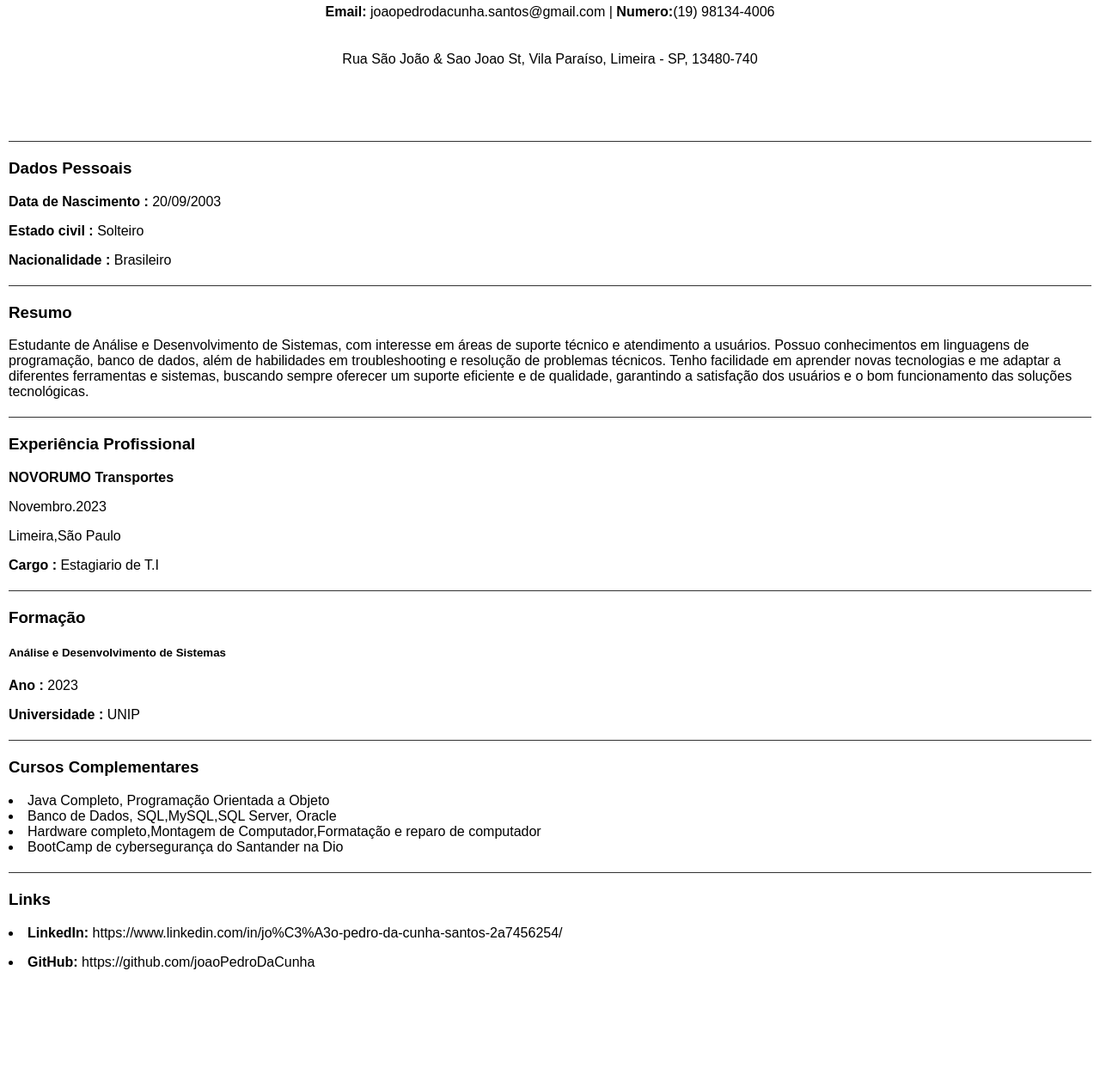
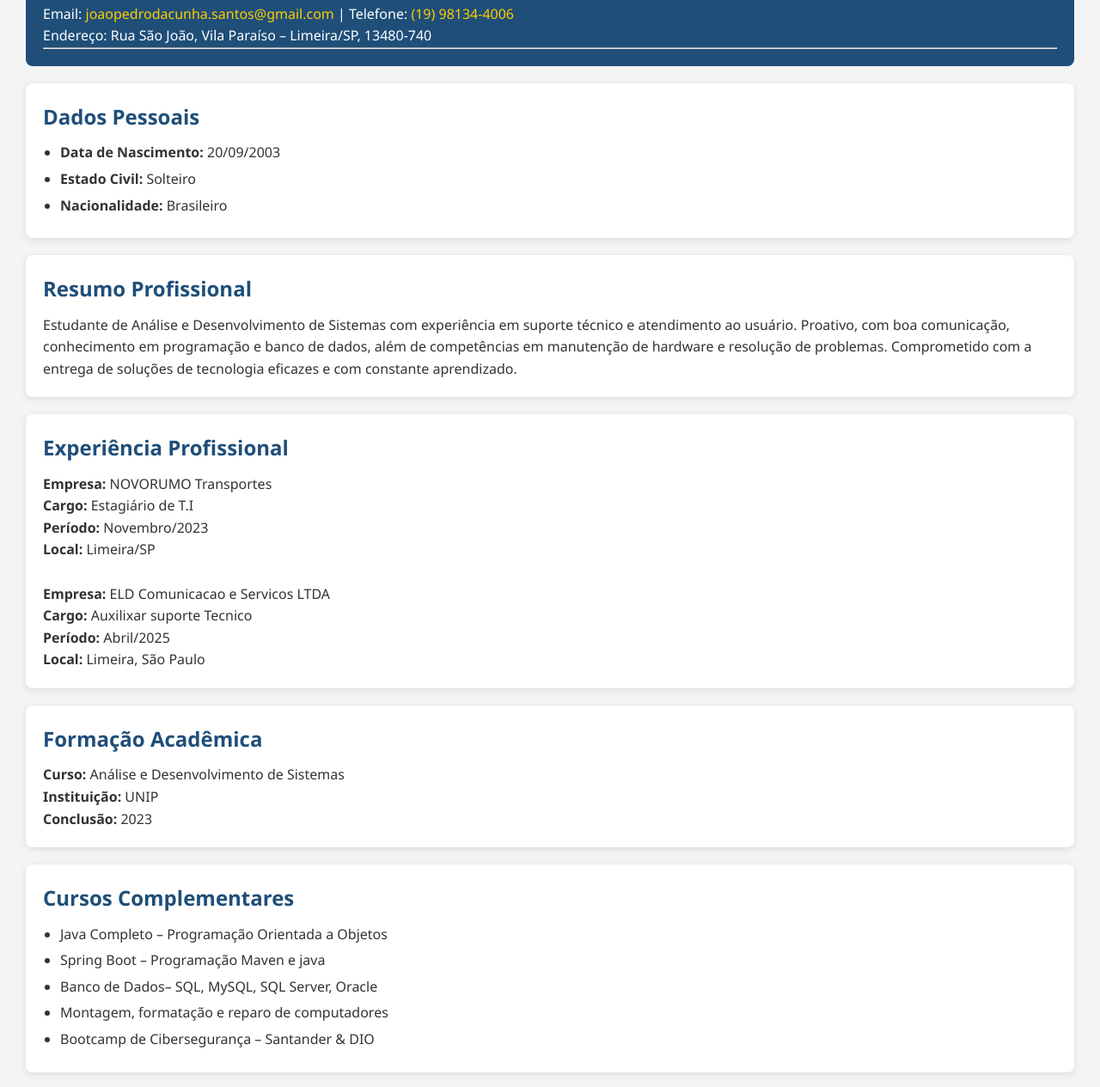
Before and after one commit to joaoPedroDaCunha/Curr-culo, a website: page curr/index.html in a window 1280 px wide. Shown: the part 128-1393 px from the top of the page at 86% size. Before the commit the page ends 1273 px from the top, so only its background shows below. Drawn offline with Linux system fonts and the light colour scheme.

Commit message:
reformatacao

```diff
--- a/curr/index.css
+++ b/curr/index.css
@@ -1,33 +1,78 @@
-body{
-    display: flex;
-    flex-direction: column;
-    margin: 0px;
-    padding: 0px;
-    border: 0px;
-    height: 100vh;
-    width: 100%;
-    gap: 5px;
-    align-items: center;
-    align-content: center;
-    font-family: Arial, Helvetica, sans-serif;
+/* Reset básico */
+* {
+  margin: 0;
+  padding: 0;
+  box-sizing: border-box;
 }
-header{
-    margin-top: 10px;
+
+/* Estilo do corpo */
+body {
+  font-family: 'Segoe UI', Tahoma, Geneva, Verdana, sans-serif;
+  background-color: #f4f4f4;
+  color: #333;
+  padding: 30px;
+  line-height: 1.6;
 }
-a{
-    text-decoration: none;
-    color: inherit;
+
+/* Cabeçalho */
+header {
+  background-color: #1f4e79;
+  color: white;
+  padding: 20px;
+  border-radius: 8px;
+  margin-bottom: 20px;
 }
-hr {
-    border: 0;
-    height: 1px;
-    width: 100%;
-    background: #333;
-    margin: 20px 0;
+
+header h1, header h2 {
+  margin-bottom: 5px;
 }
-main{
-    align-items: start;
-    align-content: start;
-    margin-left: 10px;
-    margin-right: 10px;
+
+header a {
+  color: #ffcc00;
+  text-decoration: none;
 }
+
+header a:hover {
+  text-decoration: underline;
+}
+
+/* Seções */
+main section {
+  background-color: white;
+  padding: 20px;
+  margin-bottom: 20px;
+  border-radius: 8px;
+  box-shadow: 0 2px 8px rgba(0,0,0,0.1);
+}
+
+main section h2 {
+  color: #1f4e79;
+  margin-bottom: 10px;
+}
+
+/* Listas */
+ul {
+  list-style-type: disc;
+  margin-left: 20px;
+}
+
+li {
+  margin-bottom: 5px;
+}
+
+/* Links */
+a {
+  color: #1f4e79;
+  text-decoration: none;
+}
+
+a:hover {
+  text-decoration: underline;
+}
+
+/* Rodapé */
+footer {
+  text-align: center;
+  font-size: 14px;
+  color: #777;
+}
--- a/curr/index.html
+++ b/curr/index.html
@@ -1,58 +1,78 @@
 <!DOCTYPE html>
-<html lang="en">
+<html lang="pt-br">
 <head>
-    <meta charset="UTF-8">
-    <meta name="viewport" content="width=device-width, initial-scale=1.0">
-    <link rel="stylesheet" href="./index.css">
-    <title>Document</title>
+  <meta charset="UTF-8">
+  <meta name="viewport" content="width=device-width, initial-scale=1">
+  <title>Currículo - João Pedro da Cunha Santos</title>
+  <link rel="stylesheet" href="index.css">
 </head>
 <body>
-    <header>
-        <h2>João Pedro Da Cunha Santos</h3>
-        <p><strong>Auxiliar T.I</strong></p>
-    </header>
-    <p><strong>Email:</strong><a href="mailto:joaopedrodacunha.santos@gmail.com"> joaopedrodacunha.santos@gmail.com</a> | <strong>Numero:</strong><a href="tel:+5519981344006">(19) 98134-4006</a></p>
-    <p>Rua São João & Sao Joao St, Vila Paraíso, Limeira - SP, 13480-740</p>
+  <header>
+    <h1>João Pedro da Cunha Santos</h1>
+    <p><strong>Cargo pretendido:</strong> Auxiliar de T.I</p>
+    <p>Email: <a href="mailto:joaopedrodacunha.santos@gmail.com">joaopedrodacunha.santos@gmail.com</a> |
+       Telefone: <a href="tel:+5519981344006">(19) 98134-4006</a></p>
+    <p>Endereço: Rua São João, Vila Paraíso – Limeira/SP, 13480-740</p>
     <hr>
-    <main>
-        <hr>
-        <h3>Dados Pessoais</h3>
-        <p class="pr"><strong>Data de Nascimento :</strong> 20/09/2003</p>
-        <p class="pr"><strong>Estado civil : </strong>Solteiro</p>
-        <p class="pr"><strong>Nacionalidade : </strong>Brasileiro</p>
-        <hr>
-        <h3>Resumo</h3>
-        <p>Estudante de Análise e Desenvolvimento de Sistemas, com interesse em áreas de suporte técnico e atendimento a usuários. Possuo conhecimentos em linguagens de programação, banco de dados, além de habilidades em troubleshooting e resolução de problemas técnicos. Tenho facilidade em aprender novas tecnologias e me adaptar a diferentes ferramentas e sistemas, buscando sempre oferecer um suporte eficiente e de qualidade, garantindo a satisfação dos usuários e o bom funcionamento das soluções tecnológicas.</p>
-        <hr>
-        <h3>Experiência Profissional</h3>
-        <p class="pr"><strong>NOVORUMO Transportes</strong></p>
-        <p class="pr">Novembro.2023</p>
-        <p class="pr">Limeira,São Paulo</p>
-        <p class="pr"><strong>Cargo :</strong> Estagiario de T.I</p>
-        <hr>
-        <h3>Formação</h3>
-        <h5 class="pr">Análise e Desenvolvimento de Sistemas</h5>
-        <p class="pr"><strong>Ano :</strong> 2023</p>
-        <p class="pr"><Strong>Universidade :</Strong> UNIP</p>
-        <hr>
-        <h3>Cursos Complementares</h3>
-        <p><li>
-                Java Completo, Programação Orientada a Objeto
-            </li>
-            <li>
-                Banco de Dados, SQL,MySQL,SQL Server, Oracle
-            </li>
-            <li>
-                Hardware completo,Montagem de Computador,Formatação e reparo de computador
-            </li>
-            <li>
-                BootCamp de cybersegurança do Santander na Dio
-            </li>
-        </p>
-        <hr>
-        <h3>Links</h3>
-        <p class="pr" ><li><strong>LinkedIn:</strong> <a href="https://www.linkedin.com/in/jo%C3%A3o-pedro-da-cunha-santos-2a7456254/">https://www.linkedin.com/in/jo%C3%A3o-pedro-da-cunha-santos-2a7456254/</a></li></p>
-        <p class="pr" ><li><strong>GitHub: </strong><a href="https://github.com/joaoPedroDaCunha">https://github.com/joaoPedroDaCunha</a></li></p>
-    </main>
+  </header>
+
+  <main>
+    <section>
+      <h2>Dados Pessoais</h2>
+      <ul>
+        <li><strong>Data de Nascimento:</strong> 20/09/2003</li>
+        <li><strong>Estado Civil:</strong> Solteiro</li>
+        <li><strong>Nacionalidade:</strong> Brasileiro</li>
+      </ul>
+    </section>
+
+    <section>
+      <h2>Resumo Profissional</h2>
+      <p>Estudante de Análise e Desenvolvimento de Sistemas com experiência em suporte técnico e atendimento ao usuário. Proativo, com boa comunicação, conhecimento em programação e banco de dados, além de competências em manutenção de hardware e resolução de problemas. Comprometido com a entrega de soluções de tecnologia eficazes e com constante aprendizado.</p>
+    </section>
+
+    <section>
+        <h2>Experiência Profissional</h2>
+        <p><strong>Empresa:</strong> NOVORUMO Transportes</p>
+        <p><strong>Cargo:</strong> Estagiário de T.I</p>
+        <p><strong>Período:</strong> Novembro/2023</p>
+        <p><strong>Local:</strong> Limeira/SP</p>
+        <br>
+        <p><strong>Empresa:</strong> ELD Comunicacao e Servicos LTDA</p>
+        <p><strong>Cargo:</strong> Auxilixar suporte Tecnico</p>
+        <p><strong>Período:</strong> Abril/2025</p>
+        <p><strong>Local:</strong> Limeira, São Paulo</p>
+    </section>
+
+    <section>
+      <h2>Formação Acadêmica</h2>
+      <p><strong>Curso:</strong> Análise e Desenvolvimento de Sistemas</p>
+      <p><strong>Instituição:</strong> UNIP</p>
+      <p><strong>Conclusão:</strong> 2023</p>
+    </section>
+
+    <section>
+      <h2>Cursos Complementares</h2>
+      <ul>
+        <li>Java Completo – Programação Orientada a Objetos</li>
+        <li>Spring Boot – Programação Maven e java</li>
+        <li>Banco de Dados– SQL, MySQL, SQL Server, Oracle</li>
+        <li>Montagem, formatação e reparo de computadores</li>
+        <li>Bootcamp de Cibersegurança – Santander & DIO</li>
+      </ul>
+    </section>
+
+    <section>
+      <h2>Links Pessoais</h2>
+      <ul>
+        <li><strong>LinkedIn:</strong> <a href="https://www.linkedin.com/in/jo%C3%A3o-pedro-da-cunha-santos-2a7456254/">linkedin.com/in/joao-pedro</a></li>
+        <li><strong>GitHub:</strong> <a href="https://github.com/joaoPedroDaCunha">github.com/joaoPedroDaCunha</a></li>
+      </ul>
+    </section>
+  </main>
+
+  <footer>
+    <p>Atualizado em: Agosto de 2025</p>
+  </footer>
 </body>
 </html>
```
